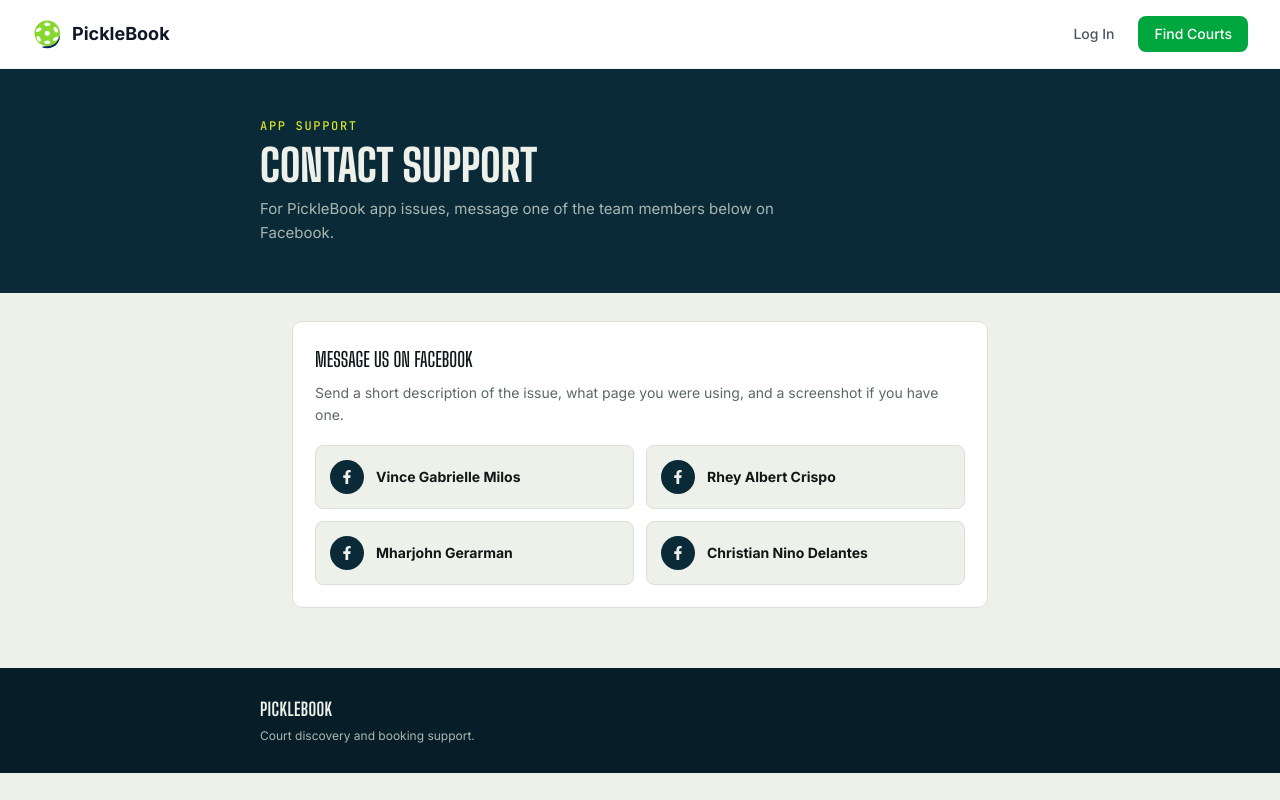
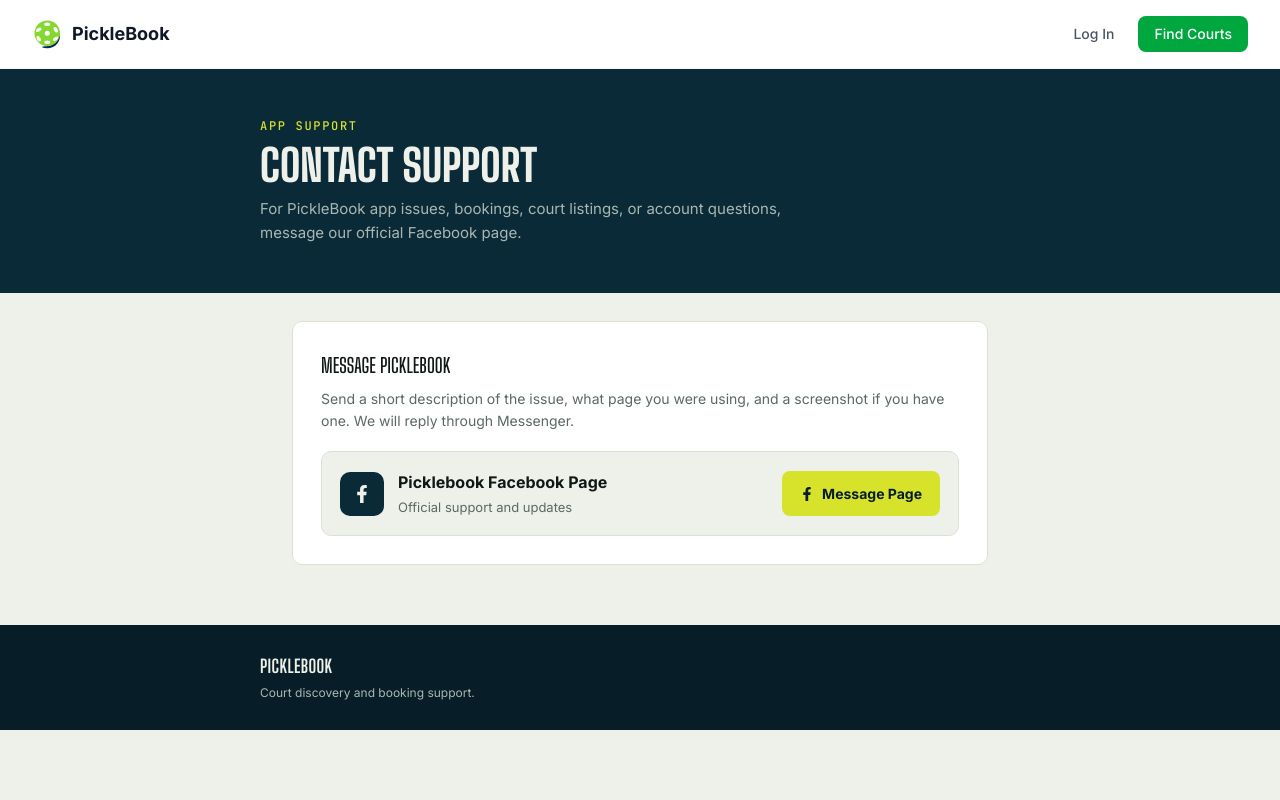
Before and after one commit to vince-estrella/picklebook-frontend, a React (Vite) app: page /contact in a window 1280 px wide. Built offline with nearby package versions, Linux system fonts and the light colour scheme; no server answers.

Commit message:
Point support to Facebook page

```diff
--- a/src/pages/ContactSupportPage.jsx
+++ b/src/pages/ContactSupportPage.jsx
@@ -17,12 +17,7 @@ const FONT_IMPORT = `
   @import url('https://fonts.googleapis.com/css2?family=Big+Shoulders+Display:wght@600;700;800&family=Inter:wght@400;500;600;700&family=JetBrains+Mono:wght@500;600&display=swap');
 `
 
-const SUPPORT_CONTACTS = [
-  'Vince Gabrielle Milos',
-  'Rhey Albert Crispo',
-  'Mharjohn Gerarman',
-  'Christian Nino Delantes',
-]
+const FACEBOOK_PAGE_URL = 'https://www.facebook.com/profile.php?id=61592426682111'
 
 function ContactSupportPage() {
   const navigate = useNavigate()
@@ -41,34 +36,41 @@ function ContactSupportPage() {
             Contact Support
           </h1>
           <p style={{ color: '#A9B7B2', fontSize: '15px', marginTop: '10px', maxWidth: '560px', lineHeight: 1.6 }}>
-            For PickleBook app issues, message one of the team members below on Facebook.
+            For PickleBook app issues, bookings, court listings, or account questions, message our official Facebook page.
           </p>
         </div>
       </div>
 
       <main style={{ maxWidth: '760px', margin: '0 auto', padding: '28px 32px 60px' }}>
-        <section style={{ background: '#fff', borderRadius: '10px', border: `1px solid ${COLORS.chalkDim}`, padding: '22px', display: 'flex', flexDirection: 'column', gap: '18px' }}>
+        <section style={{ background: '#fff', borderRadius: '10px', border: `1px solid ${COLORS.chalkDim}`, padding: '28px', display: 'flex', flexDirection: 'column', gap: '18px' }}>
           <div>
             <h2 style={{ fontFamily: "'Big Shoulders Display', sans-serif", textTransform: 'uppercase', fontSize: '20px', margin: '0 0 8px', color: COLORS.ink }}>
-              Message us on Facebook
+              Message Picklebook
             </h2>
             <p style={{ margin: 0, fontSize: '14px', color: COLORS.inkMute, lineHeight: 1.6 }}>
-              Send a short description of the issue, what page you were using, and a screenshot if you have one.
+              Send a short description of the issue, what page you were using, and a screenshot if you have one. We will reply through Messenger.
             </p>
           </div>
 
-          <div style={{ display: 'grid', gridTemplateColumns: 'repeat(auto-fit, minmax(220px, 1fr))', gap: '12px' }}>
-            {SUPPORT_CONTACTS.map(name => (
-              <div
-                key={name}
-                style={{ border: `1px solid ${COLORS.chalkDim}`, borderRadius: '8px', padding: '14px', display: 'flex', alignItems: 'center', gap: '12px', background: COLORS.chalk }}
-              >
-                <div style={{ width: '34px', height: '34px', borderRadius: '50%', background: COLORS.navy, color: COLORS.chalk, display: 'flex', alignItems: 'center', justifyContent: 'center', flexShrink: 0 }}>
-                  <FaFacebookF size={14} />
-                </div>
-                <span style={{ fontSize: '14px', color: COLORS.ink, fontWeight: 700 }}>{name}</span>
+          <div style={{ border: `1px solid ${COLORS.chalkDim}`, borderRadius: '10px', padding: '18px', display: 'flex', alignItems: 'center', justifyContent: 'space-between', gap: '18px', background: COLORS.chalk, flexWrap: 'wrap' }}>
+            <div style={{ display: 'flex', alignItems: 'center', gap: '14px' }}>
+              <div style={{ width: '44px', height: '44px', borderRadius: '10px', background: COLORS.navy, color: COLORS.chalk, display: 'flex', alignItems: 'center', justifyContent: 'center', flexShrink: 0 }}>
+                <FaFacebookF size={18} />
               </div>
-            ))}
+              <div>
+                <p style={{ fontSize: '16px', color: COLORS.ink, fontWeight: 800, margin: 0 }}>Picklebook Facebook Page</p>
+                <p style={{ fontSize: '13px', color: COLORS.inkMute, margin: '4px 0 0' }}>Official support and updates</p>
+              </div>
+            </div>
+            <a
+              href={FACEBOOK_PAGE_URL}
+              target="_blank"
+              rel="noopener noreferrer"
+              style={{ background: COLORS.citron, color: COLORS.navyDeep, borderRadius: '8px', padding: '12px 18px', fontWeight: 800, fontSize: '14px', textDecoration: 'none', display: 'inline-flex', alignItems: 'center', gap: '8px' }}
+            >
+              <FaFacebookF size={14} />
+              Message Page
+            </a>
           </div>
         </section>
       </main>
```
